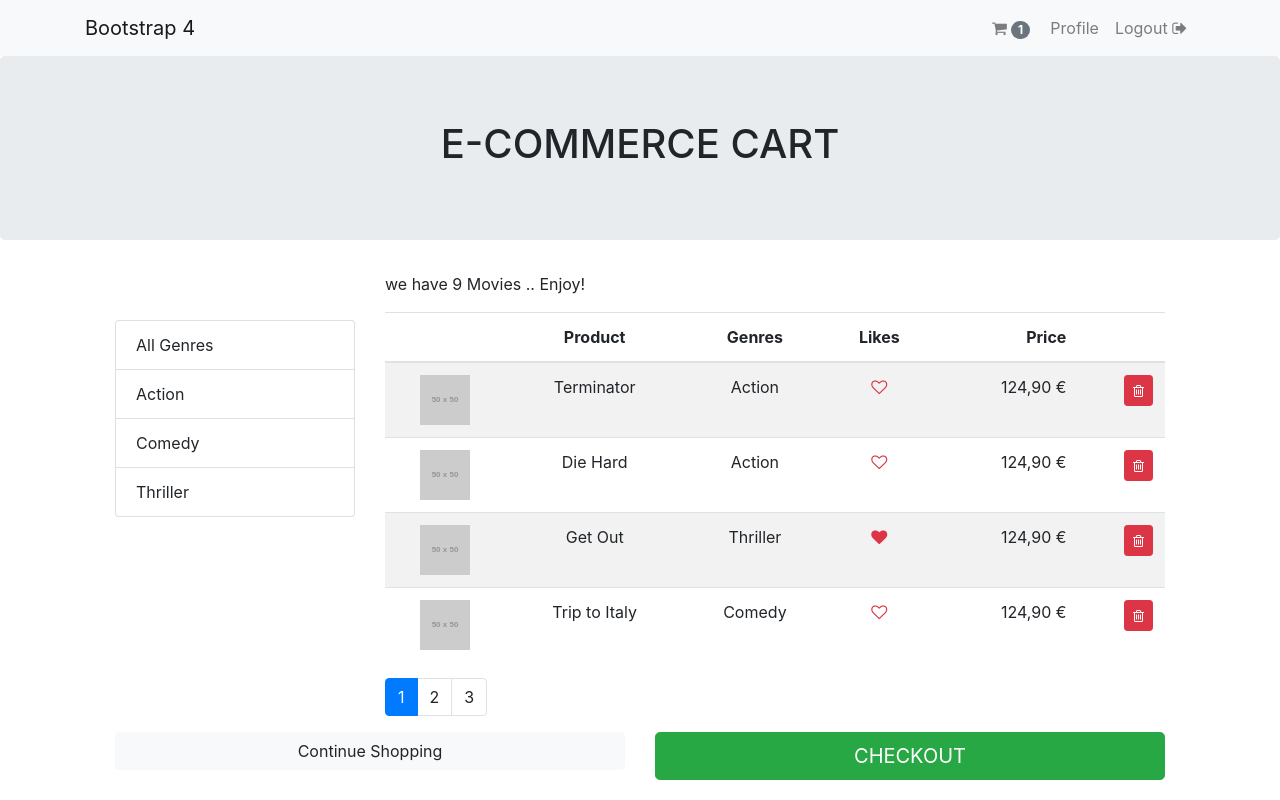
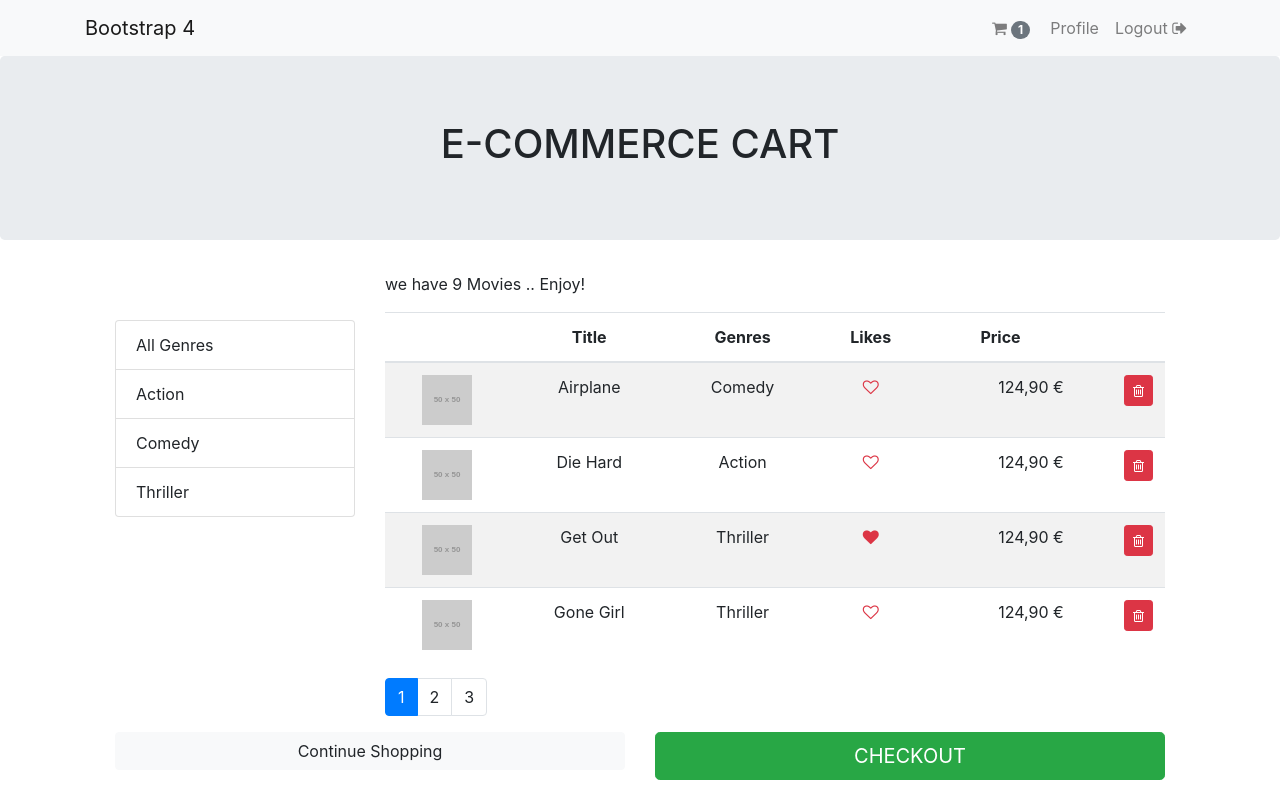
Before and after one commit to asmaa3107/React-Bootstrap-SimpleApp, a React (Create React App) app: page / in a window 1280 px wide. Shown: the top 800 px of the page. Built offline with nearby package versions, Linux system fonts and the light colour scheme.

Commit message:
enhance table component sorting v0.8.3

```diff
--- /dev/null
+++ b/src/components/comman/tablrHeader.jsx
@@ -0,0 +1,35 @@
+import React, { Component } from "react";
+
+class TableHeader extends Component {
+  raiseSorting = path => {
+    //   debugger;
+    const sortColumn = { ...this.props.sortColumn };
+    if (sortColumn.path === path)
+      sortColumn.order = sortColumn.order === "asc" ? "desc" : "asc";
+    else {
+      sortColumn.path = path;
+      sortColumn.order = "asc";
+    }
+    this.props.onSort(sortColumn);
+  };
+
+  render() {
+    return (
+      <thead>
+        <tr>
+          {this.props.columns.map(col => (
+            <th
+              key={col.path || col.key}
+              onClick={() => this.raiseSorting(col.path)}
+              scope="col"
+            >
+              {col.label}
+            </th>
+          ))}
+        </tr>
+      </thead>
+    );
+  }
+}
+
+export default TableHeader;
--- a/src/components/movies.jsx
+++ b/src/components/movies.jsx
@@ -1,15 +1,17 @@
 import React, { Component } from "react";
 import { getMovies } from "../services/fakeMovieService";
 import { getGenres } from "../services/fakeGenreService";
-import Like from "./comman/like";
 import Pagination from "./comman/pagination";
 import Grouping from "./comman/grouping";
+import MoviesTable from "./moviesTable";
 import { paginate } from "../utils/paginate";
+import _ from "lodash";
 class MoviesComp extends Component {
   state = {
     movies: [],
     pageSize: 4,
     currentPage: 1,
+    sortColumn: { path: "title", order: "asc" },
     genres: [],
     selectedItem: []
   };
@@ -39,23 +41,30 @@ class MoviesComp extends Component {
   handelGenreSelect = genre => {
     this.setState({ selectedGenre: genre }); //nsole.log(genre);
   };
+  handelSorting = sortColumn => {
+    this.setState({ sortColumn });
+    // console.log(path);
+  };
   render() {
     //es6 parameter destracting
     const {
       pageSize,
       selectedGenre,
       currentPage,
+      sortColumn,
       movies: allMovies
     } = this.state;
     //filtering
-    const filterd =   selectedGenre && selectedGenre._id
+    const filterd =
+      selectedGenre && selectedGenre._id
         ? allMovies.filter(m => m.genre._id === selectedGenre._id)
         : allMovies;
 
+    const sorted = _.orderBy(filterd, [sortColumn.path], [sortColumn.order]);
     const { length: count } = filterd;
-    // debugger;
+
     //paging
-    const movies = paginate(filterd, currentPage, pageSize);
+    const movies = paginate(sorted, currentPage, pageSize);
     // if(count === 0) return <p>No movies for now</p>
     return (
       <div className="container">
@@ -76,48 +85,13 @@ class MoviesComp extends Component {
                 ) : (
                   <p>we have {count} Movies .. Enjoy!</p>
                 )}
-                <table className="table table-striped text-center">
-                  <thead>
-                    <tr>
-                      <th scope="col"> </th>
-                      <th scope="col">Product</th>
-                      <th scope="col">Genres</th>
-                      <th scope="col" className="text-center">
-                        Likes
-                      </th>
-                      <th scope="col" className="text-right">
-                        Price
-                      </th>
-                      <th> </th>
-                    </tr>
-                  </thead>
-                  <tbody>
-                    {movies.map(m => (
-                      <tr key={m._id}>
-                        <td>
-                          <img src="https://dummyimage.com/50x50/55595c/fff" />{" "}
-                        </td>
-                        <td>{m.title}</td>
-                        <td>{m.genre.name}</td>
-                        <td>
-                          <Like
-                            Liked={m.like}
-                            onClick={() => this.handelLiked(m)}
-                          />
-                        </td>
-                        <td className="text-right">124,90 €</td>
-                        <td className="text-right">
-                          <button
-                            className="btn btn-sm btn-danger"
-                            onClick={() => this.confirmDelete(m)}
-                          >
-                            <span className="fa fa-trash-o" />
-                          </button>
-                        </td>
-                      </tr>
-                    ))}
-                  </tbody>
-                </table>
+                <MoviesTable
+                  movies={movies}
+                  sortColumn={sortColumn}
+                  onLike={this.handelLiked}
+                  onDelete={this.confirmDelete}
+                  onSort={this.handelSorting}
+                />
                 <Pagination
                   itemsCount={count}
                   pageSize={pageSize}
--- /dev/null
+++ b/src/components/moviesTable.jsx
@@ -0,0 +1,50 @@
+import React, { Component } from "react";
+import Like from "./comman/like";
+import TableHeader from "./comman/tablrHeader";
+class MoviesTable extends Component {
+  columns = [
+    {},
+    { path: "title", label: "Title" },
+    { path: "gerne", label: "Genres" },
+    { key: "_like", label: "Likes" },
+    { key: "_price", label: "Price" },
+    { key: "_del" }
+  ];
+  render() {
+    const { movies, onDelete, onLike, sortColumn, onSort } = this.props;
+    return (
+      <table className="table table-striped text-center">
+        <TableHeader
+          columns={this.columns}
+          sortColumn={sortColumn}
+          onSort={onSort}
+        />
+        <tbody>
+          {movies.map(m => (
+            <tr key={m._id}>
+              <td>
+                <img src="https://dummyimage.com/50x50/55595c/fff" />{" "}
+              </td>
+              <td> {m.title}</td>
+              <td>{m.genre.name}</td>
+              <td>
+                <Like Liked={m.like} onClick={() => onLike(m)} />
+              </td>
+              <td className="text-right">124,90 €</td>
+              <td className="text-right">
+                <button
+                  className="btn btn-sm btn-danger"
+                  onClick={() => onDelete(m)}
+                >
+                  <span className="fa fa-trash-o" />
+                </button>
+              </td>
+            </tr>
+          ))}
+        </tbody>
+      </table>
+    );
+  }
+}
+
+export default MoviesTable;
```
Also changed, not shown: 1 other file (tests, documents, lock files or other folders).
